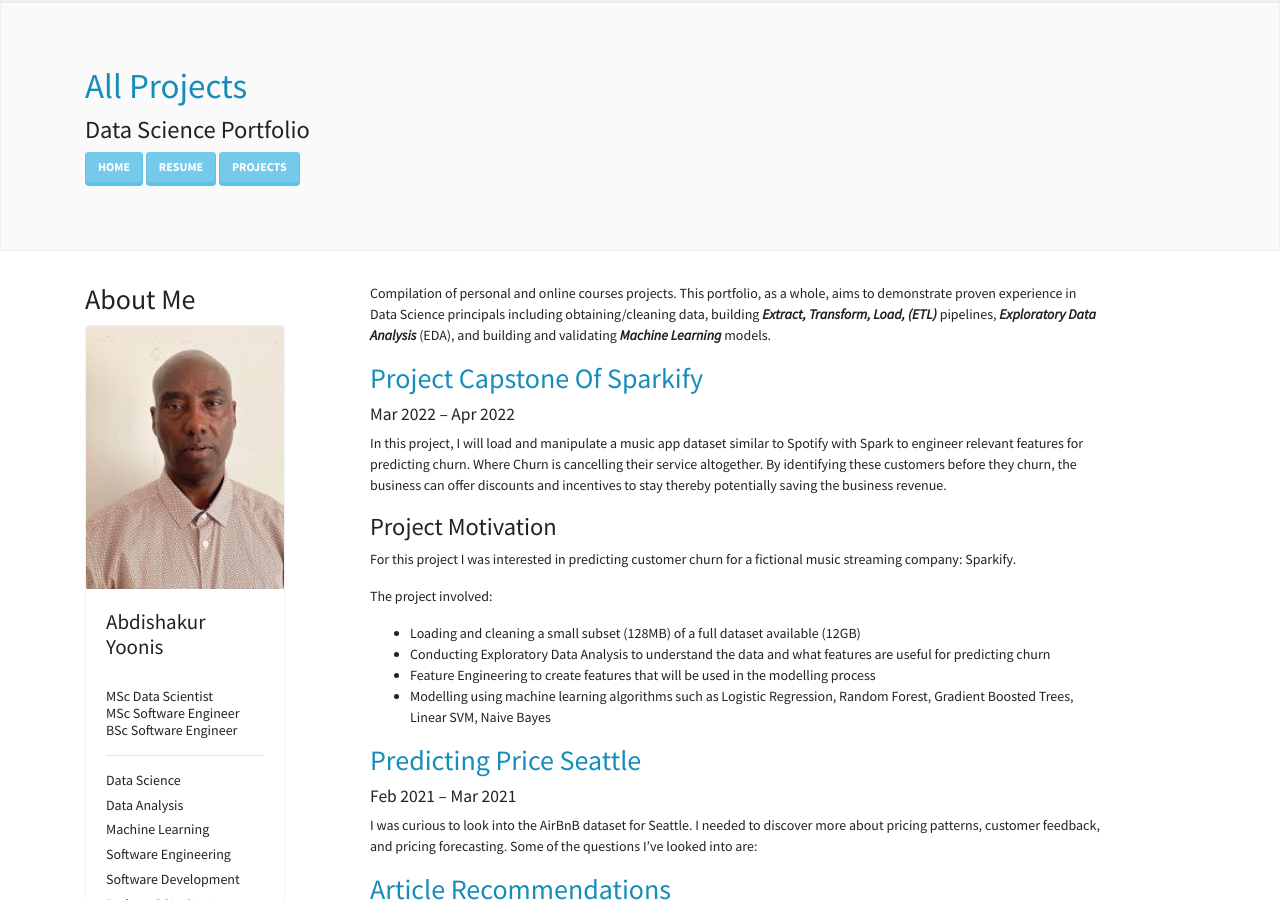
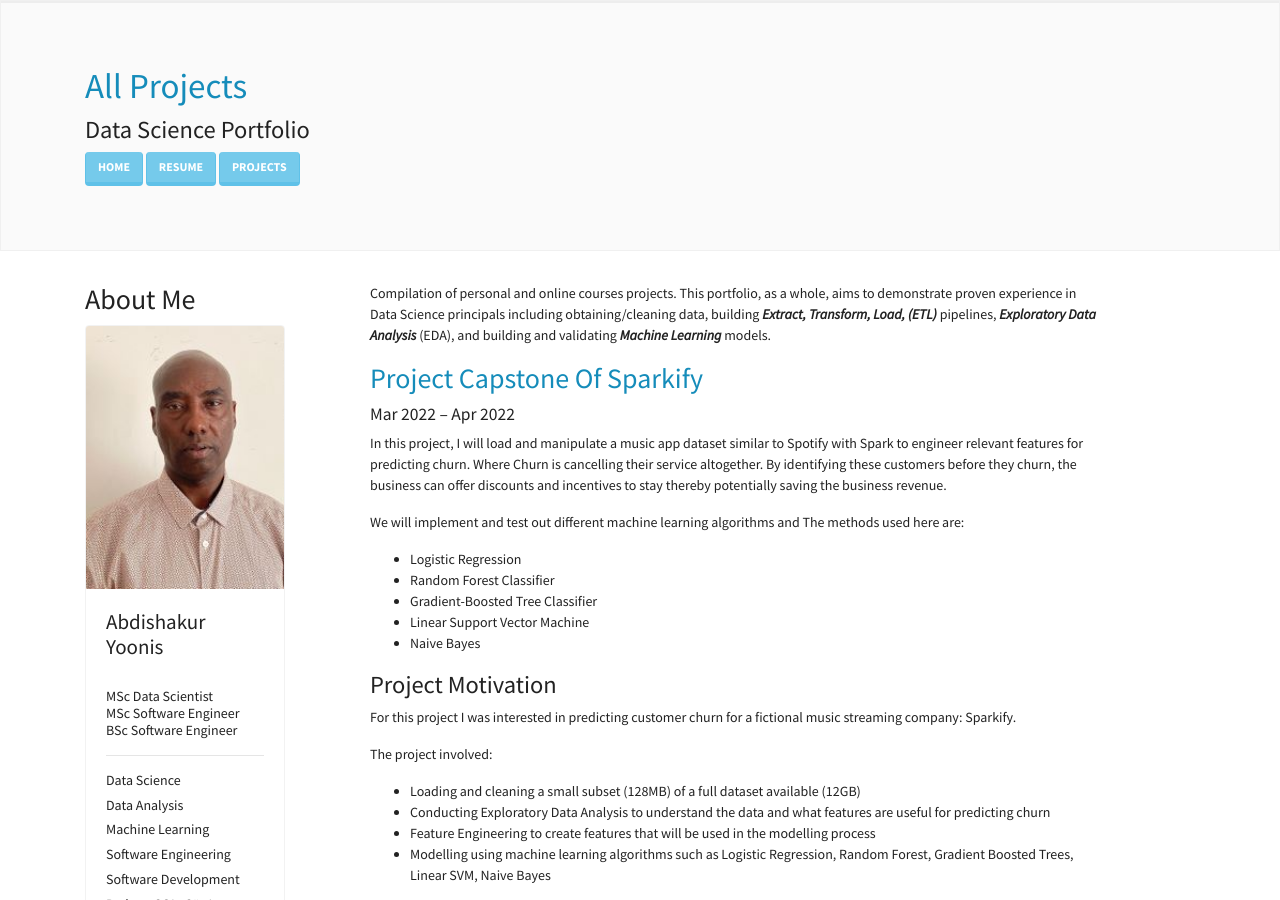
Before and after one commit to Abdishakury/abdishakury.github.io, a Jekyll site: the page built from Projects.md, in a window 1280 px wide and 900 px high. Built offline with Jekyll 4.4.1, drawn with Linux system fonts in a browser that asks for light colours; nearby versions of some CDN libraries.

Commit message:
Update Projects.md

```diff
--- a/Projects.md
+++ b/Projects.md
@@ -8,6 +8,15 @@
 ## [Project Capstone Of Sparkify](https://abdishakury.github.io/Project_Capstone_Of_Sparkify)
 ##### Mar 2022 – Apr 2022
 In this project, I will load and manipulate a music app dataset similar to Spotify with Spark to engineer relevant features for predicting churn. Where Churn is cancelling their service altogether. By identifying these customers before they churn, the business can offer discounts and incentives to stay thereby potentially saving the business revenue.
+
+We will implement and test out different machine learning algorithms and The methods used here are:
+
+- Logistic Regression
+- Random Forest Classifier
+- Gradient-Boosted Tree Classifier
+- Linear Support Vector Machine
+- Naive Bayes
+
 
 ### Project Motivation
 
```
